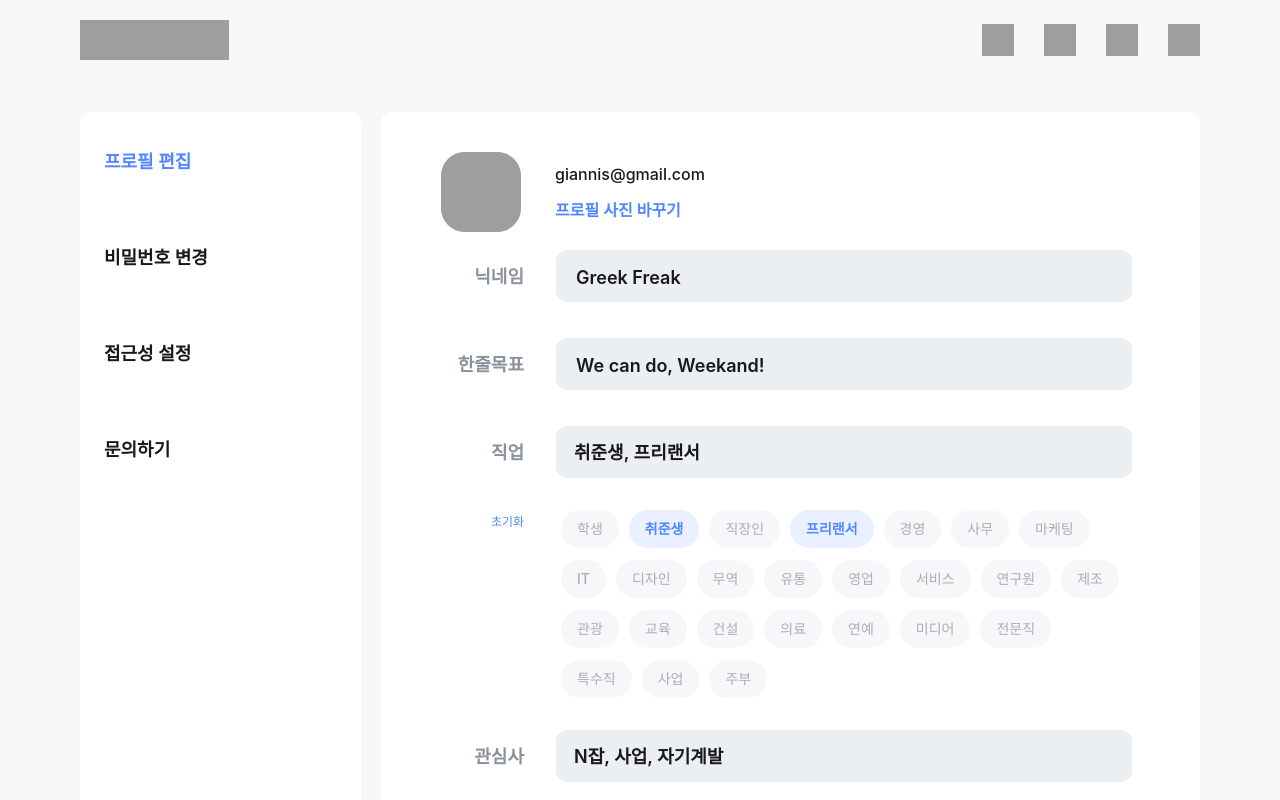
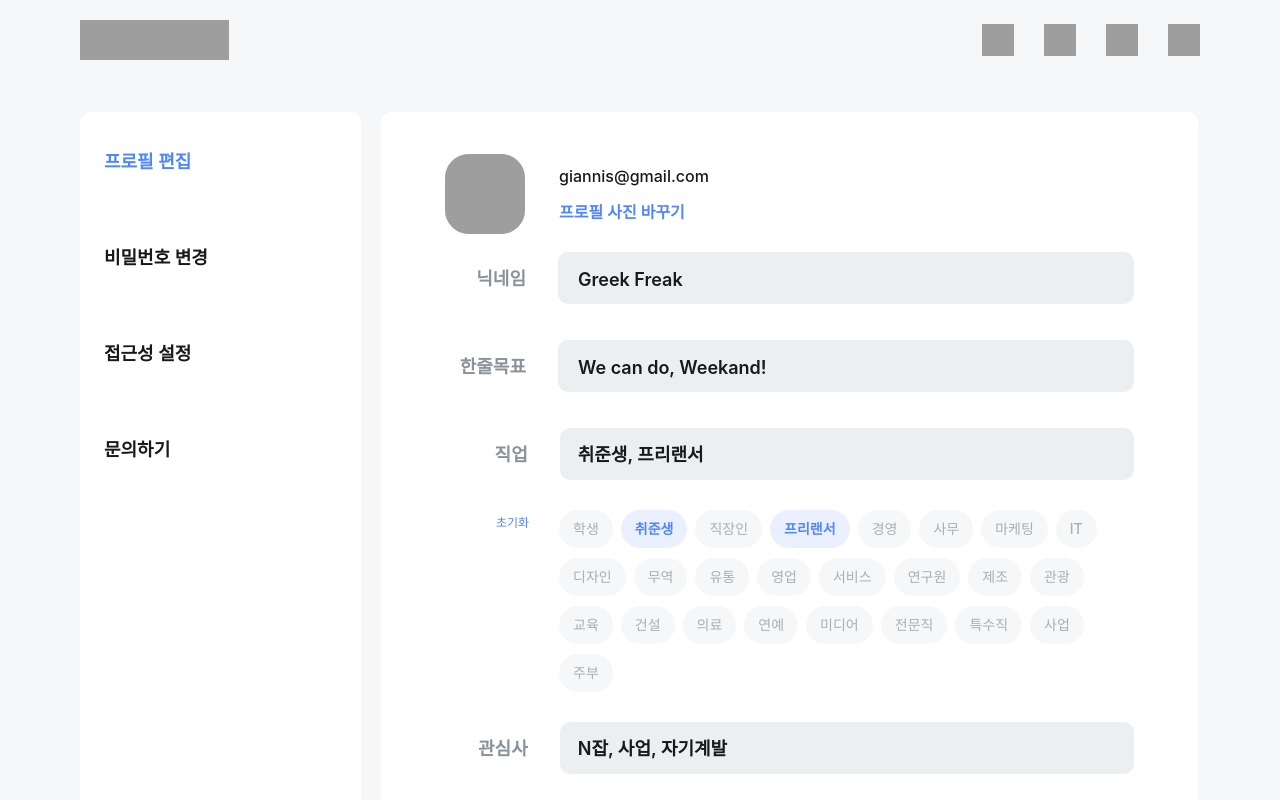
Before and after one commit to YAPP-Github/20th-ALL-Rounder-Team-1-Web, a React app: page /setting in a window 1280 px wide. Shown: the top 800 px of the page. Built offline with nearby package versions, Linux system fonts and the light colour scheme; grey boxes are pictures that could not be loaded; a web font is replaced by a local one.

Commit message:
:sparkles: 접근성 설정 연결

```diff
--- a/src/common/Interest.tsx
+++ b/src/common/Interest.tsx
@@ -64,8 +64,8 @@ const Selected = styled.button`
   }
 
   &.setting_interest {
-    padding: 8px 16px;
-    margin: 6px 5px;
+    padding: 8px 14px;
+    margin: 5px 4px;
     ${({ theme: { fonts } }) => fonts.SubHead3}
   }
 `;
@@ -83,8 +83,8 @@ const NotSelected = styled.button`
   }
 
   &.setting_interest {
-    padding: 8px 16px;
-    margin: 6px 5px;
+    padding: 8px 14px;
+    margin: 5px 4px;
     ${({ theme: { fonts } }) => fonts.Body2}
   }
 `;
--- a/src/pages/setting/components/EditProfile.tsx
+++ b/src/pages/setting/components/EditProfile.tsx
@@ -137,7 +137,9 @@ export const EditProfile = () => {
 };
 
 const Wrapper = styled.div`
-  padding: 0px 20px;
+  width: 689px;
+  height: 832px;
+  padding: 42px 64px;
 `;
 
 const ImageAndEmail = styled.div`
@@ -170,23 +172,23 @@ const ImageAndEmail = styled.div`
 const SelectInterests = styled.div`
   display: flex;
   align-items: flex-start;
-  margin: 8px 0px;
+  margin: 7px 0px;
 
   .reset {
-    width: 83px;
+    width: 90px;
     text-align: end;
     margin-top: 8px;
-    margin-right: 32px;
+    margin-right: 26px;
     color: ${({ theme: { colors } }) => colors.WeekandBlue};
     ${({ theme: { fonts } }) => fonts.Body3}
   }
 
   .interest_list {
-    width: 580px;
+    width: 620px;
   }
 `;
 
 const ButtonWrapper = styled.div`
   margin-left: 112px;
-  margin-top: 28px;
+  margin-top: 19px;
 `;
--- a/src/pages/setting/components/Question.tsx
+++ b/src/pages/setting/components/Question.tsx
@@ -16,7 +16,9 @@ export const Question = () => {
 };
 
 const Wrapper = styled.div`
-  padding: 20px 0px;
+  width: 739px;
+  height: 758px;
+  padding: 60px 40px;
 `;
 
 const Title = styled.h1`
--- a/src/pages/setting/components/SettingSidebar.tsx
+++ b/src/pages/setting/components/SettingSidebar.tsx
@@ -58,7 +58,7 @@ export const SettingSidebar = ({ setCurrentContent }: SettingSidebarProps) => {
 
 const Wrapper = styled.ul`
   width: 281px;
-  height: 878px;
+  height: 916px;
   border-radius: 10px;
   background-color: #fff;
   display: flex;
--- a/src/pages/setting/index.tsx
+++ b/src/pages/setting/index.tsx
@@ -25,11 +25,8 @@ const Wrapper = styled.div`
 `;
 
 const ContentWrapper = styled.div`
-  width: 739px;
-  height: 798px;
   border-radius: 10px;
   background-color: #fff;
-  padding: 40px 40px;
   text-align: start;
 `;
 
--- a/src/utils/setting.tsx
+++ b/src/utils/setting.tsx
@@ -1,4 +1,4 @@
-import { EditProfile, Question } from '@/pages/setting/components';
+import { Accessibility, EditProfile, Question } from '@/pages/setting/components';
 
 export const getCurrentSetting = (name: string) => {
   if (name === '프로필 편집') {
@@ -12,11 +12,7 @@ export const getCurrentSetting = (name: string) => {
     );
   }
   if (name === '접근성 설정') {
-    return (
-      <div>
-        <h1>접근성 설정</h1>
-      </div>
-    );
+    return <Accessibility />;
   }
   if (name === '문의하기') {
     return <Question />;
```
